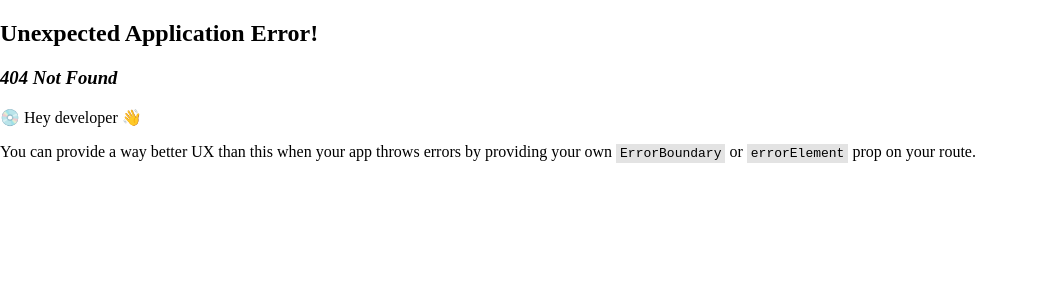
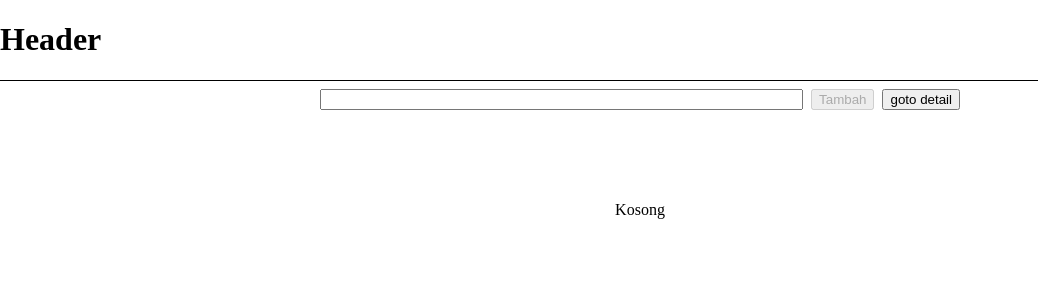
Before and after one commit to ariefyusron/learn-react-js-batch-12, a React (Vite) app: page /home in a window 1280 px wide. Before the commit this address had no page. Shown: the top 300 px of the page, without its empty margins (0-1038 px from the left). Built offline with nearby package versions, Linux system fonts and the light colour scheme.

Commit message:
react router outlet

```diff
--- a/src/App.jsx
+++ b/src/App.jsx
@@ -3,19 +3,26 @@ import {
   RouterProvider,
 } from "react-router-dom";
 
+import Home from './Home'
 import HomePage from './pages/home'
 import DetailPage from './pages/detail'
 
 const App = () => {
   const router = createBrowserRouter([
     {
-      path: '/',
-      element: <HomePage />
+      path: '/home',
+      element: <Home />,
+      children: [
+        {
+          index: true,
+          element: <HomePage />
+        },
+        {
+          path: 'detail',
+          element: <DetailPage />
+        }
+      ]
     },
-    {
-      path: '/detail',
-      element: <DetailPage />
-    }
   ]);
 
   return <RouterProvider router={router} />
--- /dev/null
+++ b/src/Home.jsx
@@ -0,0 +1,12 @@
+import { Outlet } from 'react-router-dom';
+
+import Header from './components/header';
+
+const Home = () => (
+  <>
+    <Header title='Header' />
+    <Outlet />
+  </>
+);
+
+export default Home;
--- a/src/pages/detail/index.jsx
+++ b/src/pages/detail/index.jsx
@@ -1,8 +1,18 @@
+import { useNavigate } from 'react-router-dom'
+
 const Index = () => {
+  const navigate = useNavigate()
 
   return (
     <div>
       Detail
+      <button
+        onClick={() => {
+          navigate(-1)
+        }}
+      >
+        go home
+      </button>
     </div>
   )
 };
--- a/src/pages/home/index.jsx
+++ b/src/pages/home/index.jsx
@@ -1,18 +1,15 @@
 import './styles.css'
 import { useState } from 'react';
-
-import Header from '../../components/header'
+import { useNavigate } from 'react-router-dom'
 
 const Index = () => {
   const [text, setText] = useState('')
   const [list, setList] = useState([])
 
+  const navigate = useNavigate()
+
   return (
     <div className='wrap'>
-      <Header
-        title='Todo App'
-      />
-
       <div className='container'>
         <div className='content'>
           <div className='wrap-input'>
@@ -31,6 +28,13 @@ const Index = () => {
               disabled={text === ''}
             >
               Tambah
+            </button>
+            <button
+              onClick={() => {
+                navigate('detail')
+              }}
+            >
+              goto detail
             </button>
           </div>
 
```
